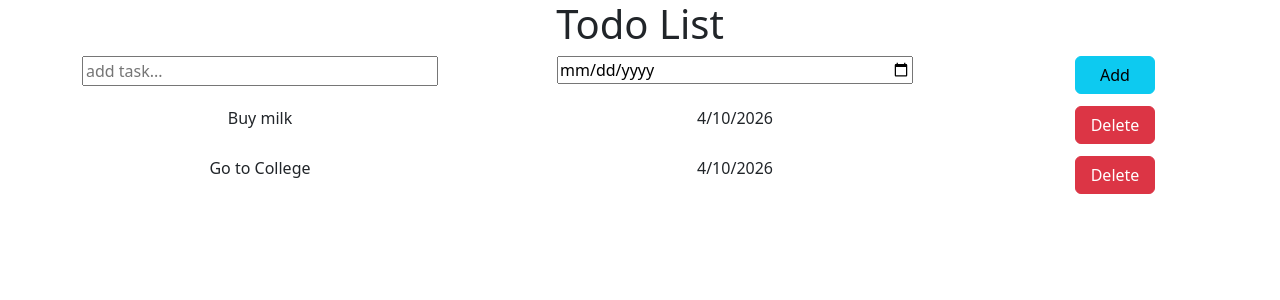
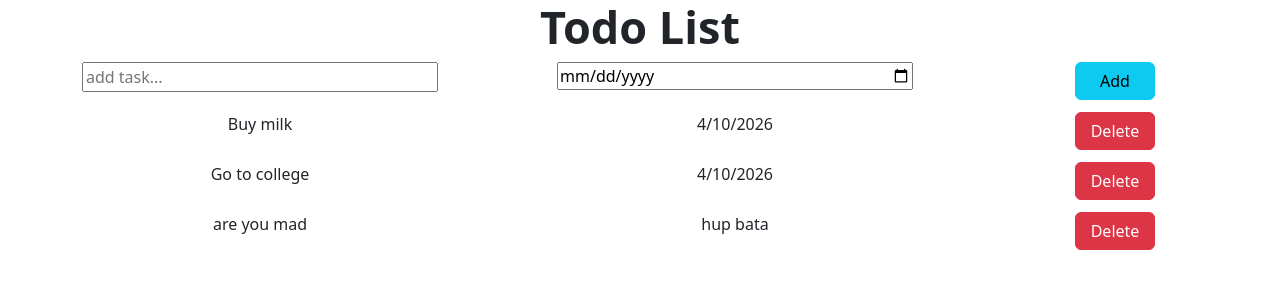
Before and after one commit to imam-programmer/todo, a React (Vite) app: page / in a window 1280 px wide. Shown: the top 300 px of the page. Built offline with nearby package versions, Linux system fonts and the light colour scheme.

Commit message:
todo list ui customize by module css

```diff
--- a/src/App.jsx
+++ b/src/App.jsx
@@ -1,18 +1,32 @@
 import React from "react";
 import AppName from "./component/AppName";
 import AddTodo from "./component/AddTodo";
-import TodoItem from "./component/TodoItem";
+
+import TodoItems from "./component/TodoItems";
 
 const App = () => {
+  const todoItems=[
+    {
+      name:"Buy milk",
+      dueDate:"4/10/2026"
+    },
+       {
+      name:"Go to college",
+      dueDate:"4/10/2026"
+    }
+    ,
+       {
+      name:"are you mad",
+      dueDate:"hup bata"
+    }
+  ]
   return (
     <center className="todo-Container">
       <AppName />
 
       <AddTodo />
-      <div className="items-container">
-        <TodoItem todoName="Buy milk" todoDate="4/10/2026" />
-        <TodoItem todoName="Go to College" todoDate="4/10/2026" />
-      </div>
+      <TodoItems todoItems={todoItems}/>
+
     </center>
   );
 };
--- a/src/component/AppName.jsx
+++ b/src/component/AppName.jsx
@@ -1,9 +1,10 @@
 import React from 'react'
+import styles from "./AppName.module.css";
 
 const AppName = () => {
   return (
     <div>
-        <h1>Todo List</h1>
+        <h1 className={styles.todoHeading}>Todo List</h1>
     </div>
   )
 }
--- /dev/null
+++ b/src/component/AppName.module.css
@@ -0,0 +1,4 @@
+.todoHeading{
+    font-weight: 700;
+    font-size: 45px;
+}
--- /dev/null
+++ b/src/component/TodoItems.jsx
@@ -0,0 +1,17 @@
+import React from 'react'
+import TodoItem from './TodoItem'
+import style from "./TodoItems.module.css"
+const TodoItems = ({todoItems}) => {
+    console.log(todoItems)
+  return (
+    <>
+      <div className={style.itemsContainer}>
+        {todoItems.map(item=><TodoItem todoName={item.name} todoDate={item.dueDate} />)}
+
+
+      </div>
+    </>
+  )
+}
+
+export default TodoItems
--- /dev/null
+++ b/src/component/TodoItems.module.css
@@ -0,0 +1,3 @@
+.itemsContainer{
+  text-align: center;
+}
--- a/src/index.css
+++ b/src/index.css
@@ -2,9 +2,7 @@
 input{
   width: 100%;
 }
-.items-container{
-  text-align: center;
-}
+
 .kg-row{
   margin:12px 5px;
 }
```
